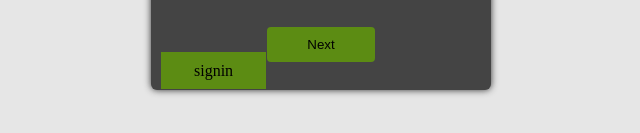
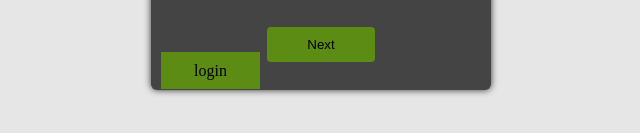
Before and after one commit to Ehsanxm2/login, a plain HTML site: page index2.html in a window 1280 px wide. Shown: the part 559-692 px from the top of the page, 319-959 px from the left. Drawn offline with Linux system fonts and the light colour scheme.

Commit message:
last files

```diff
--- a/index2.html
+++ b/index2.html
@@ -30,7 +30,7 @@
             <label for="Enter">Enter Password</label>
         </div>
         <input type="submit" value="Next">
-        <a href="./index.html">signin</a>
+        <a href="./index.html">login</a>
     </form>
 
 </body>
```
